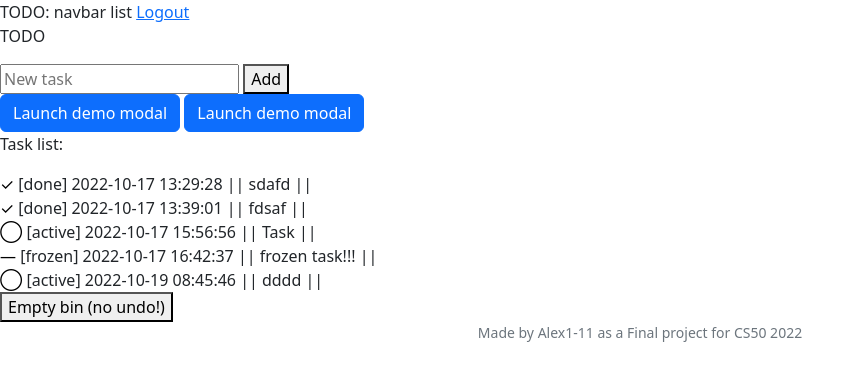
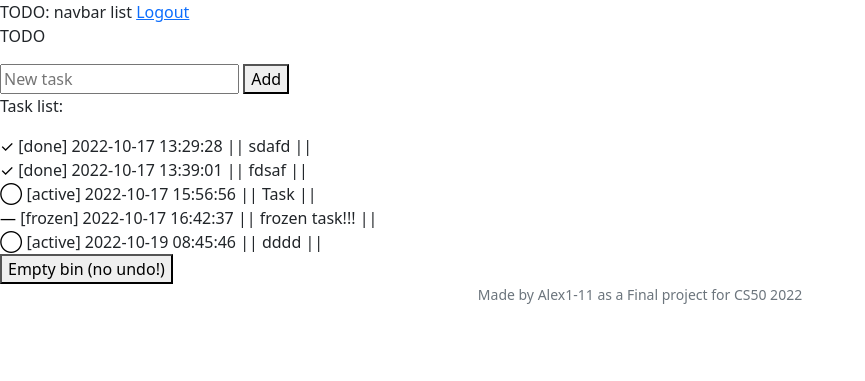
Before and after one commit to alex1-11/cs50-final-project-2022, a Flask app: page / in a window 1280 px wide. Shown: the top 381 px of the page, without its empty margins (0-865 px from the left). Run offline with Flask 3, Linux system fonts and the light colour scheme; the visitor is signed in with stand-in values (Sample User, id 1); some libraries are stand-ins or nearby versions.

Commit message:
Wed, Oct 19, 2022, 8:57 AM +00:00

```diff
--- a/templates/index.html
+++ b/templates/index.html
@@ -13,57 +13,6 @@
         </div>
     </form>
 
-    <!-- Button trigger modal -->
-    <button type="button" class="btn btn-primary" data-toggle="modal" data-target="#exampleModal">
-        Launch demo modal
-    </button>
-
-    <!-- Modal -->
-    <div class="modal fade" id="exampleModal" tabindex="-1" role="dialog" aria-labelledby="exampleModalLabel" aria-hidden="true">
-        <div class="modal-dialog" role="document">
-        <div class="modal-content">
-            <div class="modal-header">
-            <h5 class="modal-title" id="exampleModalLabel">Modal title</h5>
-            <button type="button" class="close" data-dismiss="modal" aria-label="Close">
-                <span aria-hidden="true">&times;</span>
-            </button>
-            </div>
-            <div class="modal-body">
-            ...
-            </div>
-            <div class="modal-footer">
-            <button type="button" class="btn btn-secondary" data-dismiss="modal">Close</button>
-            <button type="button" class="btn btn-primary">Save changes</button>
-            </div>
-        </div>
-        </div>
-    </div>
-
-    <!-- Button trigger modal -->
-    <button type="button" class="btn btn-primary" data-toggle="modal" data-target="#exampleModalCenter">
-        Launch demo modal
-    </button>
-
-    <!-- Modal -->
-    <div class="modal fade" id="exampleModalCenter" tabindex="-1" role="dialog" aria-labelledby="exampleModalCenterTitle" aria-hidden="true">
-        <div class="modal-dialog modal-dialog-centered" role="document">
-        <div class="modal-content">
-            <div class="modal-header">
-            <h5 class="modal-title" id="exampleModalLongTitle">Modal title</h5>
-            <button type="button" class="close" data-dismiss="modal" aria-label="Close">
-                <span aria-hidden="true">&times;</span>
-            </button>
-            </div>
-            <div class="modal-body">
-            ...
-            </div>
-            <div class="modal-footer">
-            <button type="button" class="btn btn-secondary" data-dismiss="modal">Close</button>
-            <button type="button" class="btn btn-primary">Save changes</button>
-            </div>
-        </div>
-        </div>
-    </div>
 
     <div>
         <p>Task list:</p>
```
